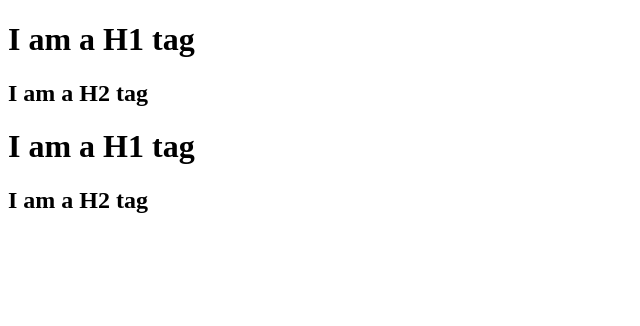
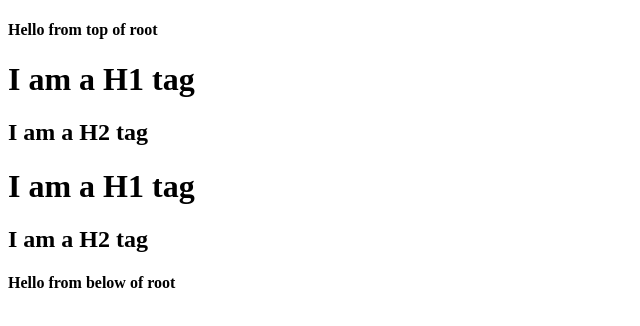
Before and after one commit to durpintm/namaste-react, a plain HTML site: page index.html in a window 1280 px wide. Shown: the whole page, without its empty margins (0-640 px from the left). Drawn offline with nearby package versions, Linux system fonts and the light colour scheme.

Commit message:
Add comments for info

```diff
--- a/index.html
+++ b/index.html
@@ -7,7 +7,12 @@
     <title>Namaste React</title>
   </head>
   <body>
-    <div id="root"></div>
+    <h4>Hello from top of root</h4>
+    <div id="root">
+      <!-- All html tags inside root will be replaced by React render() method, React will take control of everything inside root -->
+      <p>Namaste React is here</p>
+    </div>
+    <h4>Hello from below of root</h4>
 
     <script
       crossorigin
```
